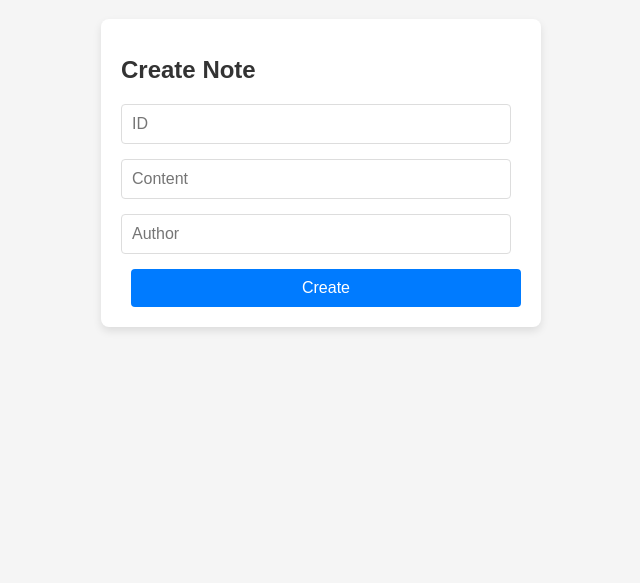
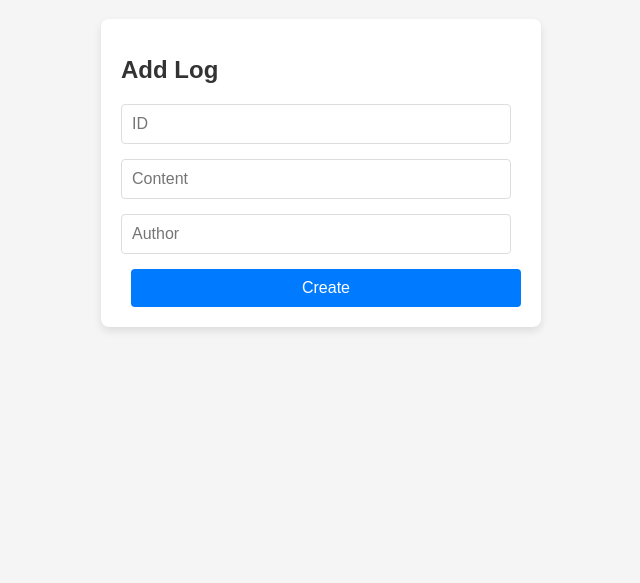
Before and after one commit to mspatell/logbook-fe, a React (Create React App) app: page / in a window 1280 px wide. Shown: the part 217-800 px from the top of the page, without its empty margins (319-959 px from the left). Built offline with nearby package versions, Linux system fonts and the light colour scheme; no server answers.

Commit message:
title text change

```diff
--- a/public/index.html
+++ b/public/index.html
@@ -24,7 +24,7 @@
       work correctly both with client-side routing and a non-root public URL.
       Learn how to configure a non-root public URL by running `npm run build`.
     -->
-    <title>React App</title>
+    <title>Logbook</title>
   </head>
   <body>
     <noscript>You need to enable JavaScript to run this app.</noscript>
--- a/src/Components/CreateNote.js
+++ b/src/Components/CreateNote.js
@@ -25,7 +25,7 @@ const CreateNote = () => {
   return (
     <div className="form-container">
       <form className="create-note-form" onSubmit={handleSubmit}>
-        <h1>Create Note</h1>
+        <h1>Add Log</h1>
         <input
           type="text"
           value={noteId}
```
